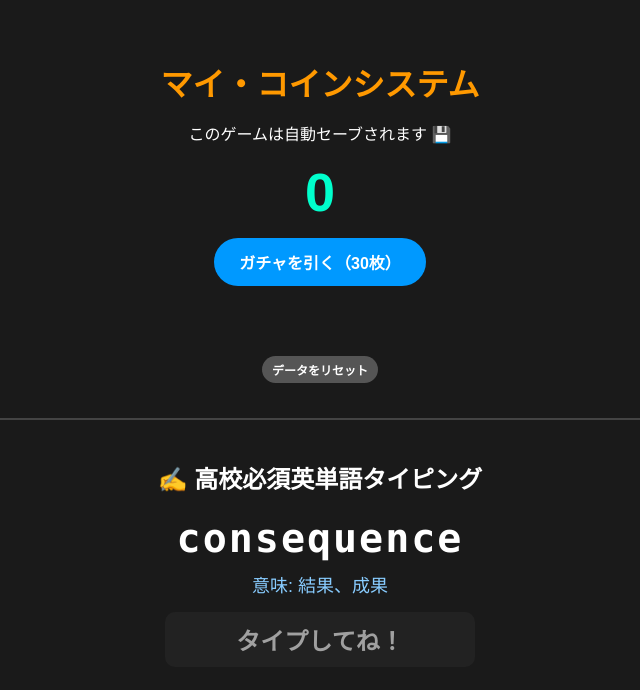
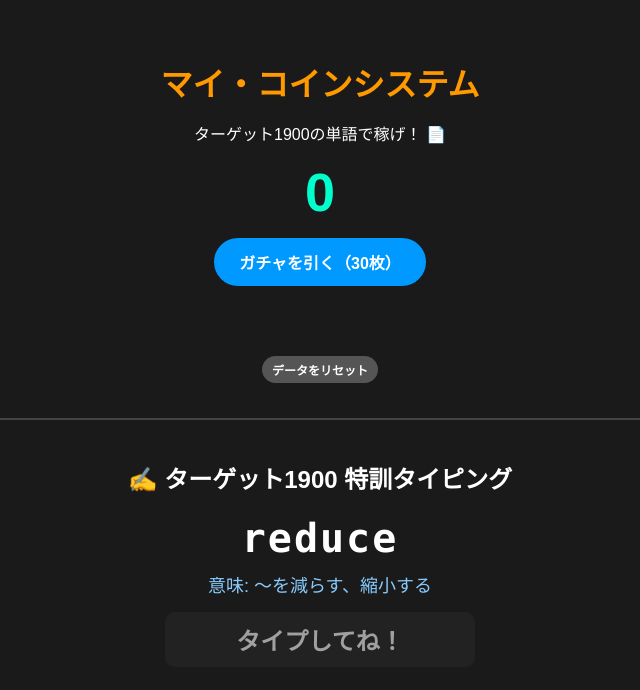
Before and after one commit to iissune12/coin-and-typing, a plain HTML site: page index.html in a window 1280 px wide. Shown: the whole page, without its empty margins (320-960 px from the left). Drawn offline with Linux system fonts and the light colour scheme.

Commit message:
Add files via upload

```diff
--- a/index.html
+++ b/index.html
@@ -2,7 +2,7 @@
 <html lang="ja">
 <head>
     <meta charset="UTF-8">
-    <title>セーブ機能付き！本格Webゲームアプリ</title>
+    <title>ターゲット1900タイピング＆ガチャ</title>
 
     <style>
         body {
@@ -34,7 +34,6 @@
             margin: 5px;
         }
         .btn-gacha { background-color: #0099ff; }
-        /* 💾 セーブデータ消去ボタン用の赤色デザイン */
         .btn-reset { background-color: #555; font-size: 12px; padding: 5px 10px; }
         .btn-reset:hover { background-color: #ff3333; }
 
@@ -79,7 +78,7 @@
 <body>
 
     <h1 id="mainTitle">マイ・コインシステム</h1>
-    <p>このゲームは自動セーブされます 💾</p>
+    <p>ターゲット1900の単語で稼げ！ 📄</p>
 
     <div id="coinCount" class="counter-text">0</div>
 
@@ -89,29 +88,21 @@
     <button class="btn btn-reset" onclick="resetData()">データをリセット</button>
 
     <div class="typing-section">
-        <h2>✍️ 高校必須英単語タイピング</h2>
-        <div id="wordDisplay" class="word-display">establish</div>
-        <div id="meaningDisplay" class="meaning-display">意味: 〜を設立する、確立する</div>
+        <h2>✍️ ターゲット1900 特訓タイピング</h2>
+        <div id="wordDisplay" class="word-display">loading...</div>
+        <div id="meaningDisplay" class="meaning-display">意味: 読み込み中</div>
         <div id="statusDisplay" class="status-display">ここにタイプしてね！</div>
     </div>
 
+    <script src="words.js"></script>
+
     <script>
-        // 💾 【重要】ゲーム起動時に、ブラウザの記憶からコインの枚数を読み込む
-        // もし過去のセーブデータがなければ「0」からスタートする
         let coin = Number(localStorage.getItem("savedCoin")) || 0;
-
-        const wordList = [
-            { word: "establish", meaning: "〜を設立する、確立する" },
-            { word: "frequently", meaning: "頻繁に" },
-            { word: "consequence", meaning: "結果、成果" },
-            { word: "significant", meaning: "重要な、かなりの" },
-            { word: "environment", meaning: "環境" }
-        ];
-
         let currentWordData = {};
         let typedChars = "";
 
-        // 🪙 画面に最新のコイン数を表示する関数（セーブ後の連動用）
+        // ※ `wordList` は words.js から自動的に読み込まれています
+
         function updateCoinDisplay() {
             document.getElementById("coinCount").innerText = coin;
             if (coin >= 10) {
@@ -123,7 +114,6 @@
             }
         }
 
-        // 💾 【新機能】現在のコイン数をブラウザに強制セーブする関数
         function saveGame() {
             localStorage.setItem("savedCoin", coin);
         }
@@ -152,9 +142,8 @@
 
                 if (typedChars === currentWordData.word) {
                     coin = coin + 50;
-
-                    updateCoinDisplay(); // 画面を更新
-                    saveGame();          // 💾 コインが増えたので自動セーブ！
+                    updateCoinDisplay();
+                    saveGame();
 
                     statusLabel.innerText = "🎉 CLEAR! (+50枚)";
                     statusLabel.style.color = "#ffff00";
@@ -177,9 +166,8 @@
             }
 
             coin = coin - 30;
-
-            updateCoinDisplay(); // 画面を更新
-            saveGame();          // 💾 ガチャでコインが減ったので自動セーブ！
+            updateCoinDisplay();
+            saveGame();
 
             let 景品 = ["⭐超激レアの剣", "✨レアの盾", "📦普通の回復薬", "🌱そこら辺の草"];
             let randomIndex = Math.floor(Math.random() * 景品.length);
@@ -189,18 +177,16 @@
             resultLabel.innerText = "ガチャン！ 当たったのは… 【 " + selectedItem + " 】！";
         }
 
-        // ❌ セーブデータを完全に削除する作戦
         function resetData() {
             if (confirm("本当にセーブデータをリセットしますか？")) {
-                localStorage.removeItem("savedCoin"); // 記憶を消す
+                localStorage.removeItem("savedCoin");
                 coin = 0;
                 updateCoinDisplay();
                 document.getElementById("gachaResult").innerText = "";
             }
         }
 
-        // 🏎️ 起動時の処理
-        updateCoinDisplay(); // 保存されていたコイン数を画面に映す
+        updateCoinDisplay();
         nextQuestion();
     </script>
 
--- /dev/null
+++ b/words.js
@@ -0,0 +1,44 @@
+// 📖 ターゲット1900 特製単語帳データ（40選）
+// 今後単語を増やしたいときは、このファイルに同じルールでどんどん追加していくだけでOK！
+const wordList = [
+    { word: "establish", meaning: "〜を設立する、確立する" },
+    { word: "maintain", meaning: "〜を維持する、主張する" },
+    { word: "respond", meaning: "反応する、答える" },
+    { word: "frequently", meaning: "頻繁に" },
+    { word: "consequence", meaning: "結果、成果" },
+    { word: "significant", meaning: "重要な、かなりの" },
+    { word: "environment", meaning: "環境" },
+    { word: "provide", meaning: "〜を供給する、提供する" },
+    { word: "indicate", meaning: "〜を指し示す、表す" },
+    { word: "manage", meaning: "〜を何とか成し遂げる、管理する" },
+    { word: "purchase", meaning: "〜を購入する" },
+    { word: "require", meaning: "〜を必要とする" },
+    { word: "determine", meaning: "〜を決定する、決心する" },
+    { word: "acquire", meaning: "〜を獲得する、習得する" },
+    { word: "examine", meaning: "〜を調査する、検査する" },
+    { word: "increase", meaning: "増加する、〜を増やす" },
+    { word: "decrease", meaning: "減少する、〜を減らす" },
+    { word: "improve", meaning: "〜を向上させる、改善する" },
+    { word: "reduce", meaning: "〜を減らす、縮小する" },
+    { word: "observe", meaning: "〜に気づく、〜を観察する" },
+    { word: "estimate", meaning: "〜を見積もる、評価する" },
+    { word: "reveal", meaning: "〜を明らかにする、暴露する" },
+    { word: "emerge", meaning: "現れる、明らかになる" },
+    { word: "survive", meaning: "生き残る、〜を生き延びる" },
+    { word: "affect", meaning: "〜に影響を及ぼす" },
+    { word: "prove", meaning: "〜を証明する、〜だと判明する" },
+    { word: "allow", meaning: "〜を許す、〜を可能にする" },
+    { word: "encourage", meaning: "〜を奨励する、元気づける" },
+    { word: "assume", meaning: "〜と仮定する、〜を引き受ける" },
+    { word: "refuse", meaning: "〜を拒む、断る" },
+    { word: "avoid", meaning: "〜を避ける、回避する" },
+    { word: "ignore", meaning: "〜を無視する" },
+    { word: "prevent", meaning: "〜を妨げる、防ぐ" },
+    { word: "compare", meaning: "〜を比較する、例える" },
+    { word: "contrast", meaning: "〜を対比させる" },
+    { word: "admit", meaning: "〜を認める、入会を許す" },
+    { word: "deny", meaning: "〜を否定する、拒む" },
+    { word: "reject", meaning: "〜を拒絶する、不合格にする" },
+    { word: "accept", meaning: "〜を受け入れる、承認する" },
+    { word: "require", meaning: "〜を要求する、必要とする" }
+];
```
